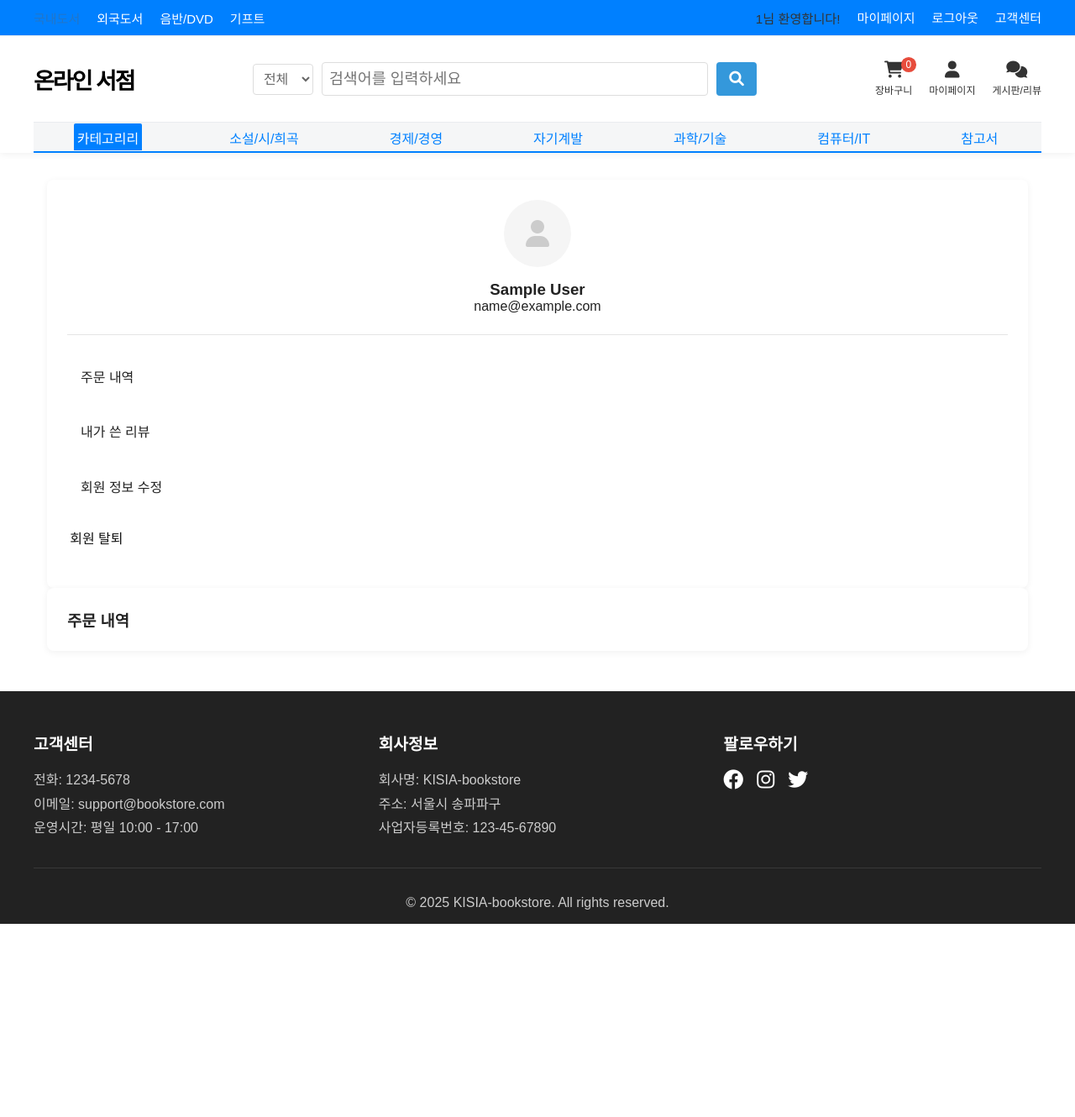
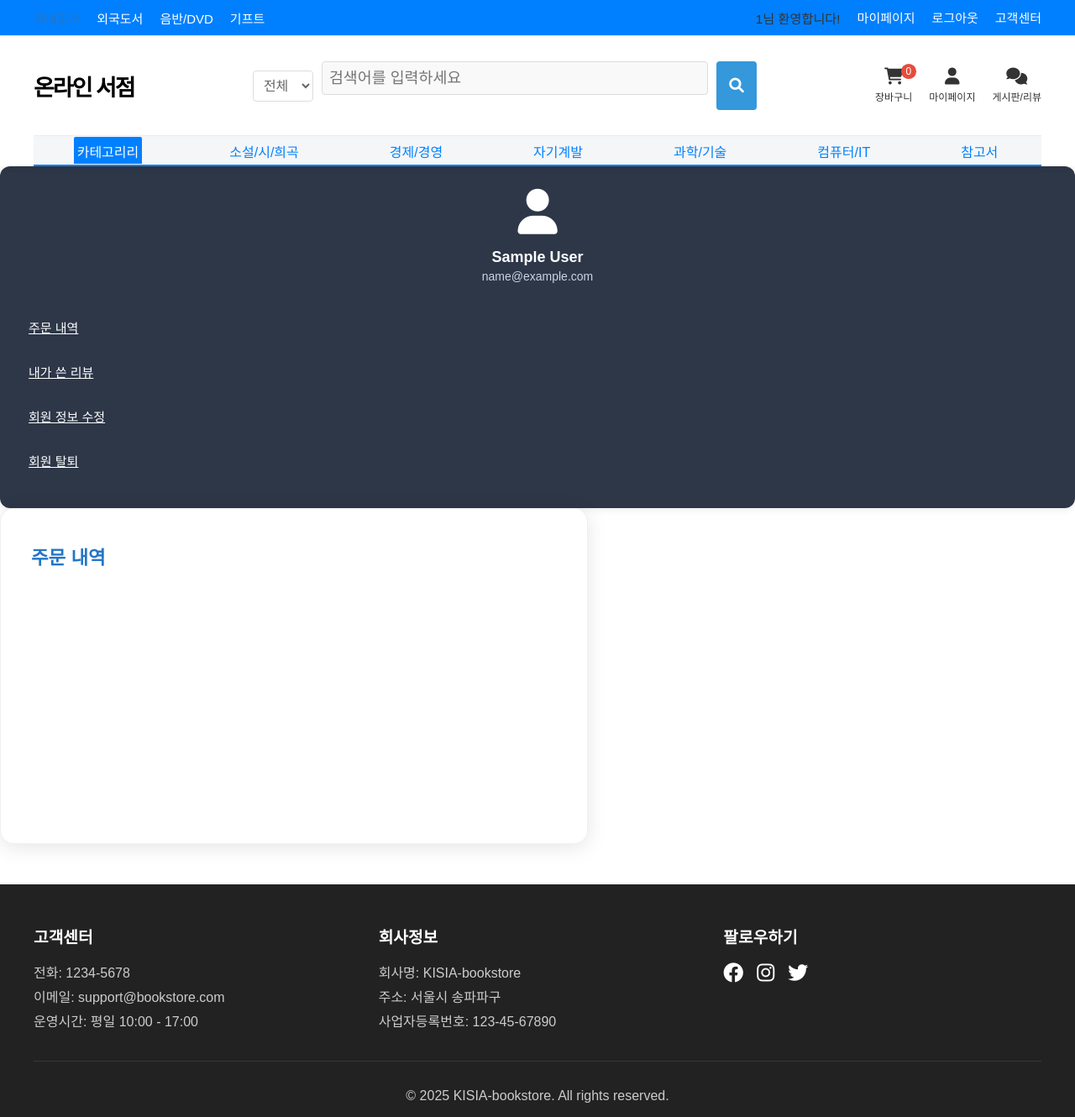
Before and after one commit to kkookiee/kisia_book, a PHP site: page /mypage.php in a window 1280 px wide. Shown: the whole page at 84% size. Before the commit the page ends 1100 px from the top, so only its background shows below. Run offline with PHP 8.4, Linux system fonts and the light colour scheme; the visitor is signed in with stand-in values (Sample User, id 1); data comes from the database, SQL or seed files in the repository; data that the repository does not hold is empty.

Commit message:
mypage 스타일 수정

```diff
--- a/css/mypage.css
+++ b/css/mypage.css
@@ -1,402 +1,232 @@
-/* 마이페이지 스타일 */
+/* mypage 전체 레이아웃 개선 */
 .mypage-container {
-    max-width: 1200px;
-    margin: 2rem auto;
-    padding: 0 1rem;
+    display: flex;
+    flex-direction: row;
+    align-items: flex-start;
+    justify-content: center;
+    max-width: 1100px;
+    margin: 40px auto 0 auto;
+    padding: 30px 10px 50px 10px;
+    gap: 32px;
+    min-height: 600px;
+    padding-bottom: 60px;
 }
 
-.mypage-header {
-    display: flex;
-    justify-content: space-between;
-    align-items: center;
-    margin-bottom: 2rem;
-    padding-bottom: 1rem;
-    border-bottom: 2px solid var(--primary-color);
+/* 사이드바 */
+.sidebar {
+    flex: 0 0 200px;
+    background-color: #2d3748;
+    color: #fff;
+    padding: 24px 18px;
+    border-radius: 12px;
+    box-shadow: 0 2px 8px rgba(0,0,0,0.08);
+    min-height: 350px;
 }
 
-.mypage-header h2 {
-    font-size: 1.8rem;
-    color: var(--secondary-color);
+/* 사용자 정보 */
+.sidebar .user-info {
+    text-align: center;
+    margin-bottom: 32px;
+}
+
+.sidebar .user-avatar {
+    font-size: 54px;
+    color: #fff;
+    margin-bottom: 12px;
+}
+
+.sidebar .user-info h3 {
+    font-size: 18px;
+    margin-bottom: 4px;
     font-weight: 700;
 }
 
-.mypage-content {
-    display: grid;
-    grid-template-columns: 250px 1fr;
-    gap: 2rem;
+.sidebar .user-info p {
+    font-size: 14px;
+    color: #cbd5e0;
 }
 
-.sidebar {
-    background: #fff;
-    border-radius: 8px;
-    box-shadow: var(--shadow);
-    padding: 1.5rem;
-}
-
-.user-info {
-    text-align: center;
-    padding-bottom: 1.5rem;
-    border-bottom: 1px solid var(--border-color);
-    margin-bottom: 1.5rem;
-}
-
-.user-avatar {
-    width: 80px;
-    height: 80px;
-    border-radius: 50%;
-    margin: 0 auto 1rem;
-    background: #f5f5f5;
-    display: flex;
-    align-items: center;
-    justify-content: center;
-}
-
-.user-avatar i {
-    font-size: 2rem;
-    color: #ccc;
-}
-
-.user-name {
-    font-size: 1.2rem;
-    font-weight: 600;
-    color: var(--secondary-color);
-    margin-bottom: 0.5rem;
-}
-
-.user-email {
-    font-size: 0.9rem;
-    color: #666;
-}
-
+/* 사이드 메뉴 */
 .sidebar-menu {
     list-style: none;
+    padding: 0;
+    margin: 0;
 }
 
 .sidebar-menu li {
-    margin-bottom: 1rem;
+    margin-bottom: 12px;
 }
 
-.sidebar-menu a {
+.sidebar-menu a,
+.sidebar-menu button {
+    display: block;
+    width: 100%;
+    background: none;
+    border: none;
+    color: #fff;
+    text-align: left;
+    padding: 10px 16px;
+    border-radius: 6px;
+    font-size: 15px;
+    cursor: pointer;
+    transition: background 0.2s;
+}
+
+.sidebar-menu a:hover,
+.sidebar-menu button:hover {
+    background-color: #4a5568;
+}
+
+/* 본문 */
+.main-content {
+    flex: 1;
+    min-width: 320px;
+    max-width: 700px;
+    margin-left: 0;
+}
+
+/* 탭 콘텐츠 박스 */
+.tab-content {
+    background: #fff;
+    padding: 40px 36px 36px 36px;
+    border-radius: 16px;
+    box-shadow: 0 4px 24px rgba(0,0,0,0.10);
+    min-height: 400px;
+    border: 1.5px solid #f0f0f0;
+    margin-bottom: 40px;
+    transition: box-shadow 0.2s;
+}
+
+.tab-content h3 {
+    margin-bottom: 24px;
+    font-size: 1.4rem;
+    font-weight: 700;
+    color: #2376c7;
+}
+
+.tab-content > div, .tab-content > form {
+    margin-bottom: 24px;
+    padding-bottom: 18px;
+    border-bottom: 1px solid #eee;
+}
+
+.tab-content > div:last-child, .tab-content > form:last-child {
+    border-bottom: none;
+    margin-bottom: 0;
+    padding-bottom: 0;
+}
+
+.order-item, .review-item {
     display: flex;
     align-items: center;
-    gap: 0.5rem;
-    font-size: 1rem;
-    color: #111;
-    background: none;
-    border: none;
-    padding: 0.5rem 0.2rem;
-    cursor: pointer;
-    text-decoration: none;
-    transition: color 0.2s;
+    gap: 18px;
+    margin-bottom: 12px;
 }
 
-.sidebar-menu a i {
-    font-size: 1.1rem;
+.order-item img, .review-item img {
+    width: 54px;
+    height: 78px;
+    object-fit: cover;
+    border-radius: 6px;
+    border: 1px solid #eee;
 }
 
-.sidebar-menu a:hover {
-    color: var(--primary-color);
+.order-item a, .review-item a {
+    font-weight: 600;
+    color: #2376c7;
+    text-decoration: underline;
 }
 
-.sidebar-menu a.active {
-    font-weight: 600;
-    color: var(--primary-color);
+/* 주문/리뷰/회원정보수정 항목 텍스트 스타일 */
+.tab-content strong {
+    color: #222;
+    font-weight: 700;
 }
 
-
-.sidebar-menu i {
-    margin-right: 0.8rem;
-    font-size: 1.1rem;
+.tab-content p {
+    margin: 4px 0 0 0;
+    color: #444;
+    font-size: 15px;
 }
 
-.sidebar-menu button {
-    all: unset; /* 버튼 기본 스타일 제거 */
-    display: flex;
-    align-items: center;
-    padding: 0.8rem 1rem;
-    font-size: 1rem;
-    color: var(--secondary-color);
-    width: 100%;
-    border-radius: 4px;
-    cursor: pointer;
-    transition: background 0.2s, color 0.2s;
+/* 폼 스타일 개선 */
+form label {
+    display: block;
+    margin-bottom: 8px;
+    font-weight: 600;
+    font-size: 15px;
 }
 
-.sidebar-menu button:hover {
-    background: var(--primary-color);
-    color: white;
+form input {
+    width: 100%;
+    padding: 10px 12px;
+    margin-bottom: 18px;
+    border: 1px solid #ccc;
+    border-radius: 5px;
+    font-size: 15px;
+    background: #f9f9f9;
+    transition: border 0.2s;
 }
 
-
-.main-content {
+form input:focus {
+    border: 1.5px solid #2376c7;
+    outline: none;
     background: #fff;
-    border-radius: 8px;
-    box-shadow: var(--shadow);
-    padding: 1.5rem;
 }
 
-.content-header {
-    display: flex;
-    justify-content: space-between;
-    align-items: center;
-    margin-bottom: 1.5rem;
-    padding-bottom: 1rem;
-    border-bottom: 1px solid var(--border-color);
+form button {
+    background-color: #2376c7;
+    color: #fff;
+    border: none;
+    padding: 10px 24px;
+    border-radius: 5px;
+    cursor: pointer;
+    font-size: 15px;
+    font-weight: 600;
+    transition: background 0.2s;
 }
 
-.content-header h3 {
-    font-size: 1.4rem;
-    color: var(--secondary-color);
-    font-weight: 600;
+form button:hover {
+    background-color: #195a99;
 }
 
-.order-list {
-    display: grid;
-    gap: 1rem;
-}
-
-.order-item {
-    border: 1px solid var(--border-color);
-    border-radius: 8px;
-    overflow: hidden;
-}
-
-.order-header {
-    background: #f9f9f9;
-    padding: 1rem;
-    display: flex;
-    justify-content: space-between;
-    align-items: center;
-    border-bottom: 1px solid var(--border-color);
-}
-
-.order-number {
-    font-weight: 600;
-    color: var(--secondary-color);
-}
-
-.order-date {
-    color: #666;
-    font-size: 0.9rem;
-}
-
-.order-status {
-    padding: 0.3rem 0.8rem;
-    border-radius: 4px;
-    font-size: 0.9rem;
-    font-weight: 500;
-}
-
-.status-pending {
-    background: #fff3cd;
-    color: #856404;
-}
-
-.status-completed {
-    background: #d4edda;
-    color: #155724;
-}
-
-.status-cancelled {
-    background: #f8d7da;
-    color: #721c24;
-}
-
-.order-details {
-    padding: 1rem;
-}
-
-.order-product {
-    display: flex;
-    gap: 1rem;
-    padding: 1rem 0;
-    border-bottom: 1px solid var(--border-color);
-}
-
-.order-product:last-child {
-    border-bottom: none;
-}
-
-.product-image {
-    width: 80px;
-    height: 120px;
-    object-fit: cover;
-    border-radius: 4px;
-}
-
-.product-info {
-    flex: 1;
-}
-
-.product-title {
-    font-weight: 600;
-    color: var(--secondary-color);
-    margin-bottom: 0.5rem;
-}
-
-.product-author {
-    font-size: 0.9rem;
-    color: #666;
-    margin-bottom: 0.5rem;
-}
-
-.product-price {
-    font-weight: 600;
-    color: var(--primary-color);
-}
-
-.order-actions {
-    display: flex;
-    gap: 1rem;
-    margin-top: 1rem;
-    padding-top: 1rem;
-    border-top: 1px solid var(--border-color);
-}
-
-.action-btn {
-    padding: 0.5rem 1rem;
-    border-radius: 4px;
-    font-size: 0.9rem;
-    font-weight: 500;
-    cursor: pointer;
-    transition: var(--transition);
-}
-
-.primary-btn {
-    background: var(--primary-color);
-    color: white;
-    border: none;
-}
-
-.primary-btn:hover {
-    background: #0056a3;
-}
-
-.secondary-btn {
-    background: white;
-    color: var(--secondary-color);
-    border: 1px solid var(--border-color);
-}
-
-.secondary-btn:hover {
-    background: #f5f5f5;
-}
-
-/* 반응형 스타일 */
-@media (max-width: 768px) {
-    .mypage-content {
-        grid-template-columns: 1fr;
+/* 반응형 */
+@media (max-width: 900px) {
+    .mypage-container {
+        flex-direction: column;
+        align-items: stretch;
+        gap: 20px;
+        padding: 16px 4px 40px 4px;
     }
-
     .sidebar {
-        margin-bottom: 1rem;
+        min-width: 0;
+        margin-bottom: 12px;
+    }
+    .main-content {
+        max-width: 100%;
     }
 }
 
-@media (max-width: 480px) {
-    .order-header {
-        flex-direction: column;
-        align-items: flex-start;
-        gap: 0.5rem;
+@media (max-width: 600px) {
+    .mypage-container {
+        padding: 4px 0 24px 0;
+        min-height: 400px;
     }
-
-    .order-product {
-        flex-direction: column;
+    .sidebar {
+        padding: 14px 8px;
+        border-radius: 8px;
     }
-
-    .product-image {
-        width: 100%;
-        height: 200px;
+    .tab-content {
+        padding: 14px 4px 18px 4px;
+        border-radius: 8px;
+        min-height: 200px;
     }
-
-    .order-actions {
-        flex-direction: column;
+    form input, form button {
+        font-size: 13px;
+        padding: 8px 8px;
     }
-
-    .action-btn {
-        width: 100%;
+    .order-item img, .review-item img {
+        width: 38px;
+        height: 54px;
     }
 }
-
-.review-list {
-    display: flex;
-    flex-direction: column;
-    gap: 20px;
-  }
-
-  .review-item {
-    display: flex;
-    gap: 20px;
-    padding: 16px 0;
-    border-bottom: 1px solid #eee;
-  }
-
-  .review-left img.review-book-image {
-    width: 120px;
-    height: auto;
-    border-radius: 6px;
-    object-fit: cover;
-  }
-
-  .review-right {
-    flex: 1;
-  }
-
-  .review-book-title {
-    font-size: 1.1rem;
-    font-weight: 600;
-    margin: 0;
-    color: #222;
-  }
-
-  .review-book-author {
-    font-size: 0.9rem;
-    color: #666;
-    margin-bottom: 4px;
-  }
-
-  .review-rating .star {
-    color: #f5b400;
-    font-size: 1rem;
-    margin-right: 2px;
-  }
-
-  .review-content {
-    margin-top: 8px;
-    font-size: 1rem;
-    color: #444;
-  }
-
-  .review-date {
-    margin-top: 6px;
-    font-size: 0.85rem;
-    color: #888;
-  }
-
-  .profile-form {
-    max-width: 500px;
-    margin-top: 1rem;
-  }
-
-  .profile-form .form-group {
-    margin-bottom: 1rem;
-  }
-
-  .profile-form label {
-    font-weight: 600;
-    margin-bottom: 0.5rem;
-    display: block;
-    color: #444;
-  }
-
-  .profile-form input {
-    width: 100%;
-    padding: 10px;
-    border-radius: 6px;
-    border: 1px solid #ccc;
-    font-size: 1rem;
-  }
-
-  .profile-form button {
-    margin-top: 1rem;
-  }
--- a/mypage.php
+++ b/mypage.php
@@ -8,15 +8,12 @@ if (!isset($_SESSION['user_id'])) {
 }
 
 $user_id = $_SESSION['user_id'];
-
-// 사용자 정보 가져오기
 $user_sql = "SELECT name, email FROM users WHERE id = $user_id";
 $user_result = $conn->query($user_sql);
 $user = $user_result->fetch_assoc();
 $name = $user['name'];
 $email = $user['email'];
 
-// 주문 내역 조회
 $order_sql = "
     SELECT o.id AS order_id, o.created_at, b.id AS book_id, b.title, b.author, b.price, b.image_path, oi.quantity
     FROM orders o
@@ -32,7 +29,6 @@ while ($row = $order_result->fetch_assoc()) {
     $orders[$row['order_id']]['items'][] = $row;
 }
 
-// 회원정보 수정
 if ($_SERVER["REQUEST_METHOD"] === "POST" && isset($_POST["update_profile"])) {
     $new_name = trim($_POST["edit_name"]);
     $new_email = trim($_POST["edit_email"]);
@@ -54,18 +50,15 @@ if ($_SERVER["REQUEST_METHOD"] === "POST" && isset($_POST["update_profile"])) {
     <meta charset="UTF-8">
     <title>마이페이지 - 온라인 서점</title>
     <meta name="viewport" content="width=device-width, initial-scale=1.0">
-    <!-- ✅ css 링크 추가 -->
     <link rel="stylesheet" href="css/style.css">
     <link rel="stylesheet" href="css/header.css">
     <link rel="stylesheet" href="css/mypage.css">
     <link rel="stylesheet" href="https://cdnjs.cloudflare.com/ajax/libs/font-awesome/6.0.0/css/all.min.css">
 </head>
 <body>
-
 <?php require_once 'header.php'; ?>
 
-<main>
-    <div class="mypage-container">
+<div class="admin-container">
     <aside class="sidebar">
         <div class="user-info">
             <div class="user-avatar"><i class="fas fa-user"></i></div>
@@ -73,14 +66,14 @@ if ($_SERVER["REQUEST_METHOD"] === "POST" && isset($_POST["update_profile"])) {
             <p><?= $email ?></p>
         </div>
         <ul class="sidebar-menu">
-                <li><button onclick="showTab('orders')">주문 내역</button></li>
-                <li><button onclick="showTab('reviews')">내가 쓴 리뷰</button></li>
-                <li><button onclick="showTab('profile')">회원 정보 수정</button></li>
-                <li><a href="withdraw.php">회원 탈퇴</a></li>
+            <li><a href="#" class="btn" onclick="showTab('orders')">주문 내역</a></li>
+            <li><a href="#" class="btn" onclick="showTab('reviews')">내가 쓴 리뷰</a></li>
+            <li><a href="#" class="btn" onclick="showTab('profile')">회원 정보 수정</a></li>
+            <li><a href="withdraw.php" class="btn">회원 탈퇴</a></li>
         </ul>
     </aside>
 
-        <div class="main-content">
+    <main class="main-content">
         <div id="orders" class="tab-content">
             <h3>주문 내역</h3>
             <?php foreach ($orders as $order_id => $order): ?>
@@ -91,8 +84,8 @@ if ($_SERVER["REQUEST_METHOD"] === "POST" && isset($_POST["update_profile"])) {
                 <?php foreach ($order['items'] as $item): ?>
                     <div>
                         <img src="<?= $item['image_path'] ?>" width="50">
-                            <a href="book_detail.php?id=<?= $item['book_id'] ?>"><?= $item['title'] ?></a> (<?= $item['author'] ?>)
-                            / <?= number_format($item['price']) ?>원 x <?= $item['quantity'] ?>개
+                        <a href="book_detail.php?id=<?= $item['book_id'] ?>"><?= $item['title'] ?></a>
+                        (<?= $item['author'] ?>) / <?= number_format($item['price']) ?>원 x <?= $item['quantity'] ?>개
                     </div>
                 <?php endforeach; ?>
                 <hr>
@@ -102,16 +95,9 @@ if ($_SERVER["REQUEST_METHOD"] === "POST" && isset($_POST["update_profile"])) {
         <div id="reviews" class="tab-content" style="display:none;">
             <h3>내가 쓴 리뷰</h3>
             <?php
-                $review_sql = "
-                    SELECT r.id AS review_id, r.rating, r.content, r.created_at,
-                           b.id AS book_id, b.title, b.author, b.image_path
-                    FROM reviews r
-                    JOIN books b ON r.book_id = b.id
-                    WHERE r.user_id = $user_id
-                ";
+            $review_sql = "SELECT r.id AS review_id, r.rating, r.content, r.created_at, b.id AS book_id, b.title, b.author, b.image_path FROM reviews r JOIN books b ON r.book_id = b.id WHERE r.user_id = $user_id";
             $review_result = $conn->query($review_sql);
-                while ($review = $review_result->fetch_assoc()):
-                ?>
+            while ($review = $review_result->fetch_assoc()): ?>
                 <div>
                     <img src="<?= $review['image_path'] ?>" width="50">
                     <a href="book_detail.php?id=<?= $review['book_id'] ?>"><?= $review['title'] ?></a>
@@ -130,9 +116,8 @@ if ($_SERVER["REQUEST_METHOD"] === "POST" && isset($_POST["update_profile"])) {
                 <button type="submit" name="update_profile">수정하기</button>
             </form>
         </div>
+    </main>
 </div>
-    </div>
-</main>
 
 <script>
 function showTab(tabId) {
```
Lines whose indentation alone changed are shown as unchanged.
